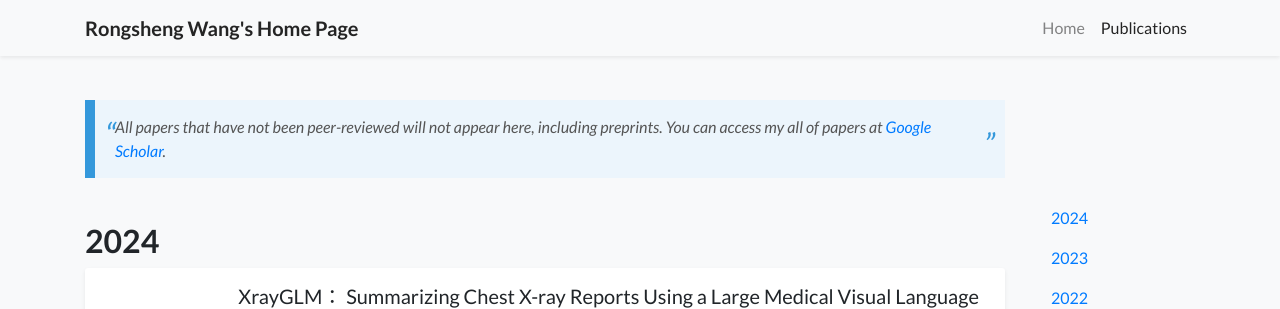
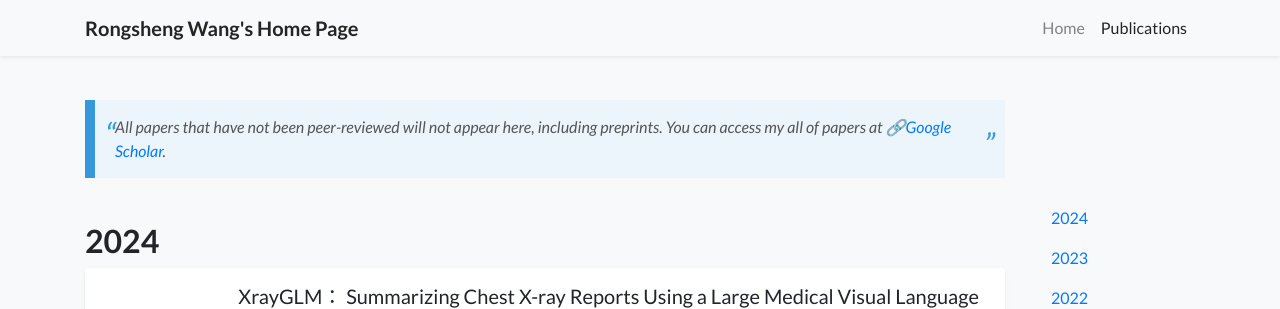
Before and after one commit to WangRongsheng/WangRongsheng.github.io, a Jekyll site: the page built from publications.html, in a window 1280 px wide and 900 px high. Shown: the top 309 px of the window. Built offline with Jekyll 4.4.1, drawn with Linux system fonts in a browser that asks for light colours; a style sheet for code colours, icons or effects is not loaded.

```diff
--- a/publications.html
+++ b/publications.html
@@ -7,7 +7,7 @@ body_attr: >-
 ---
 
 <blockquote>
-    All papers that have not been peer-reviewed will not appear here, including preprints. You can access my all of papers at <a href="https://scholar.google.com/citations?user=SSaBaioAAAAJ">Google Scholar</a>.
+    All papers that have not been peer-reviewed will not appear here, including preprints. You can access my all of papers at <a href="https://scholar.google.com/citations?user=SSaBaioAAAAJ">🔗Google Scholar</a>.
 </blockquote>
 
 {% assign pubs_by_year = site.publications | sort: "date" | reverse | group_by_exp: "item", "item.date | date: '%Y'" %}
```
